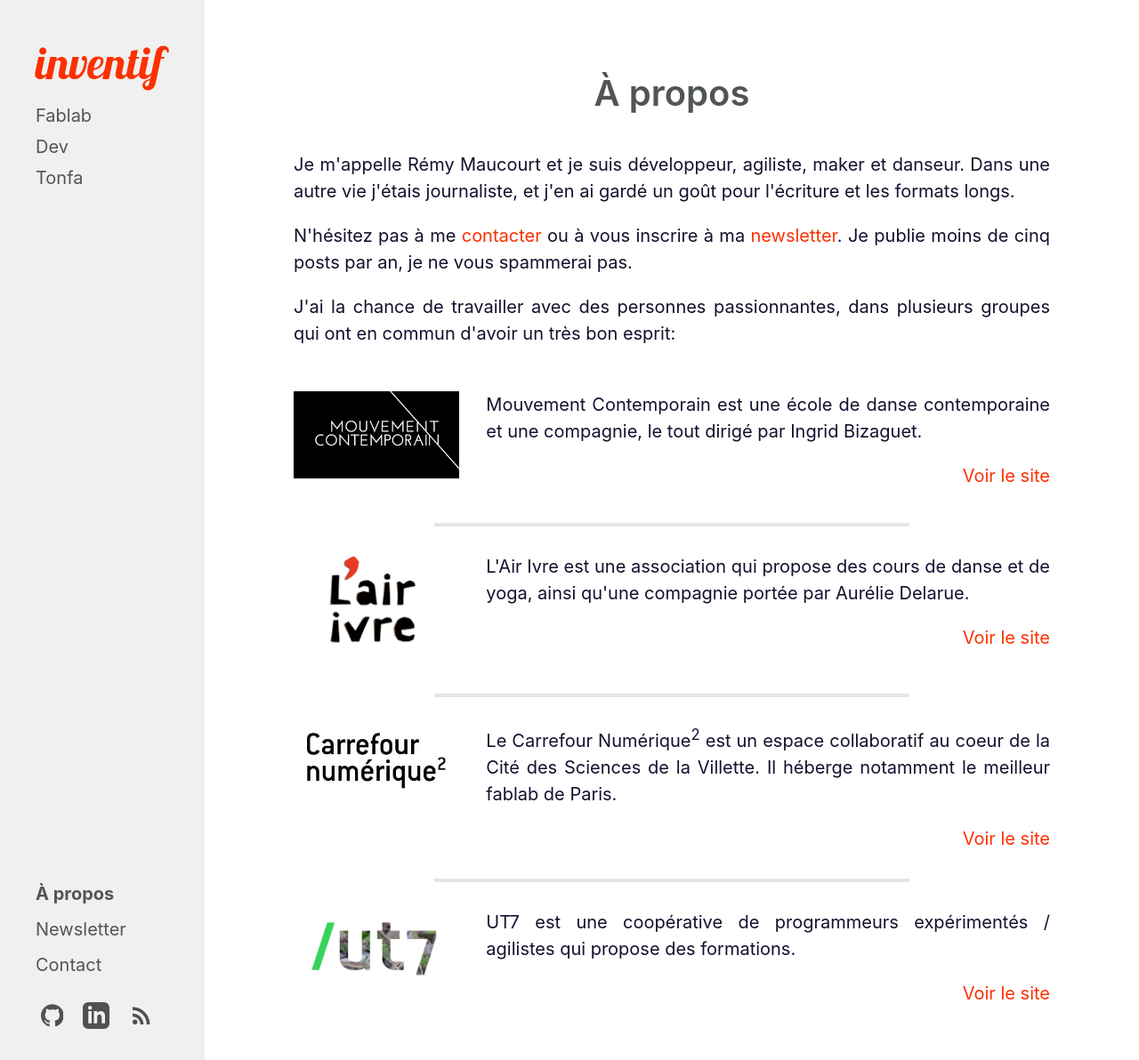
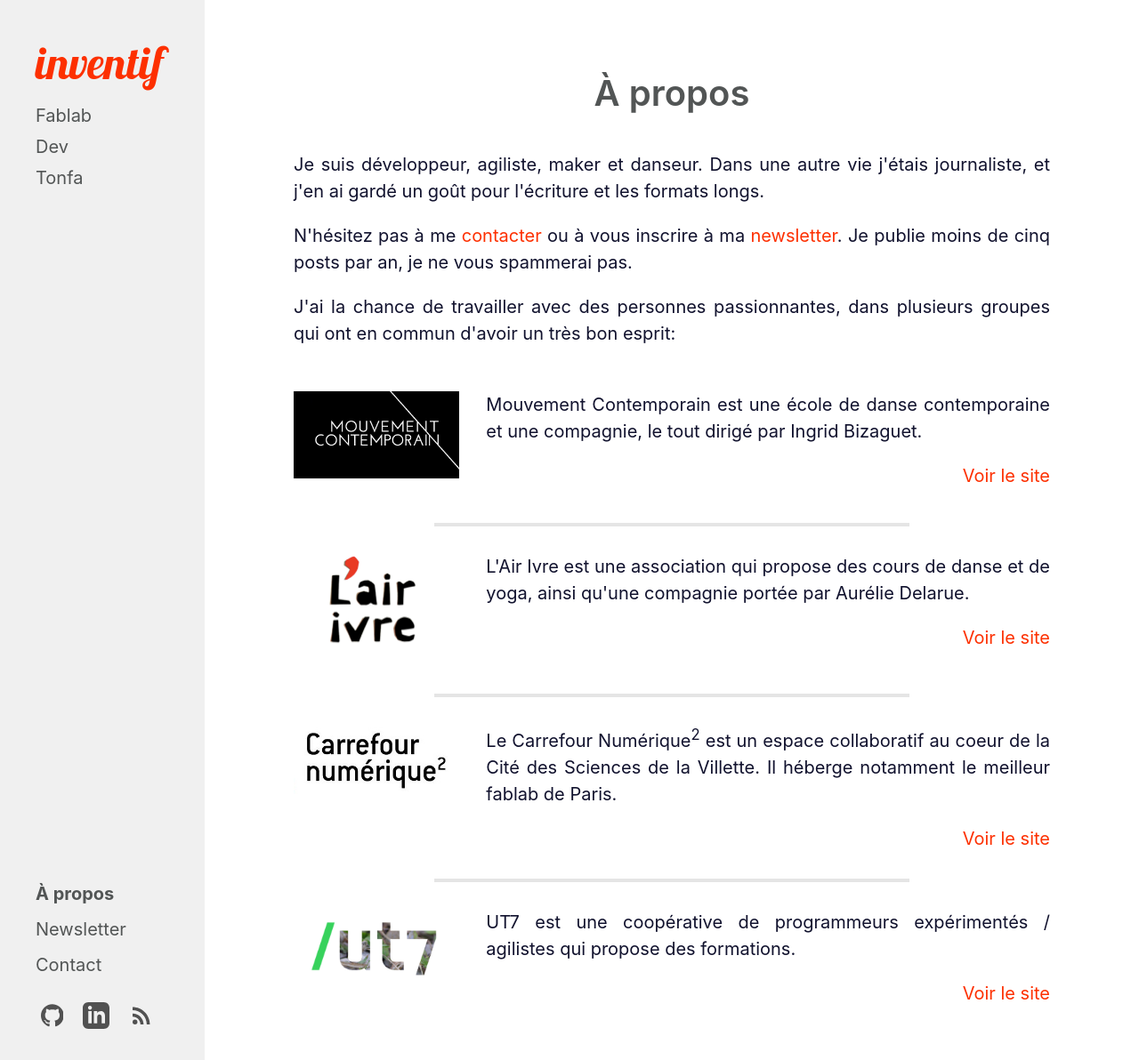
Before and after one commit to Ruff9/inventif, a Jekyll site: the page built from pages/about.html, in a window 1280 px wide. Shown: the whole page at 89% size. Built offline with Jekyll 4.4.1, drawn with Linux system fonts in a browser that asks for light colours.

Commit message:
update about

```diff
--- a/pages/about.html
+++ b/pages/about.html
@@ -5,7 +5,7 @@ permalink: about
 sidebar_link: true
 ---
 
-<p>Je m'appelle Rémy Maucourt et je suis développeur, agiliste, maker et danseur. Dans une autre vie j'étais journaliste, et j'en ai gardé un goût pour l'écriture et les formats longs.</p>
+<p>Je suis développeur, agiliste, maker et danseur. Dans une autre vie j'étais journaliste, et j'en ai gardé un goût pour l'écriture et les formats longs.</p>
 
 <p>N'hésitez pas à me <a href="#contactModal" class="jsModalTrigger">contacter</a> ou à vous inscrire à ma <a href="#newsletterModal" class="jsModalTrigger">newsletter</a>. Je publie moins de cinq posts par an, je ne vous spammerai pas.</p>
 
```
